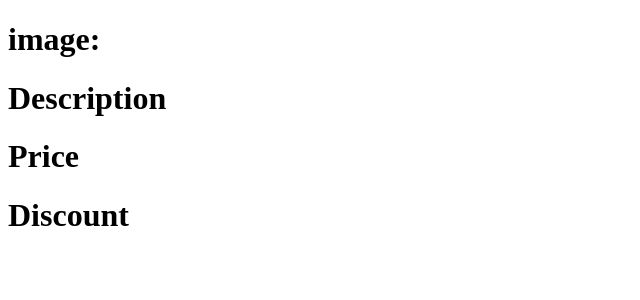
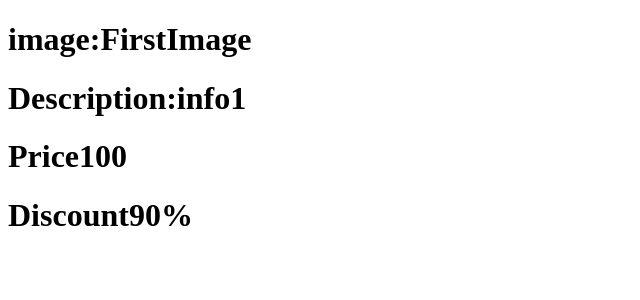
Before and after one commit to sagar56780/first-react-app, a React (Create React App) app: page / in a window 1280 px wide. Shown: the top 300 px of the page, without its empty margins (0-640 px from the left). Built offline with nearby package versions, Linux system fonts and the light colour scheme.

Commit message:
sending props and reciving props

```diff
--- a/src/App.jsx
+++ b/src/App.jsx
@@ -29,7 +29,7 @@ class App extends React.Component{
 import ChildCompnent from "./ChildComponent";
 const App=()=>{
     return(
-         <ChildCompnent/>
+         <ChildCompnent image="FirstImage" discription="info1" price="100" discount="90%"/>  // sending props
 
     );
 }
--- a/src/ChildComponent.jsx
+++ b/src/ChildComponent.jsx
@@ -1,12 +1,12 @@
 //!===========props===========
-const ChildCompnent=()=>{
+const ChildCompnent=(props)=>{
 
     return (
         <>
-        <h1>image:</h1>
-        <h1>Description</h1>
-        <h1>Price</h1>
-        <h1>Discount</h1>
+        <h1>image:{props.image}</h1>
+        <h1>Description:{props.discription}</h1>
+        <h1>Price{props.price}</h1>
+        <h1>Discount{props.discount}</h1>
         </>
     );
 }
```
